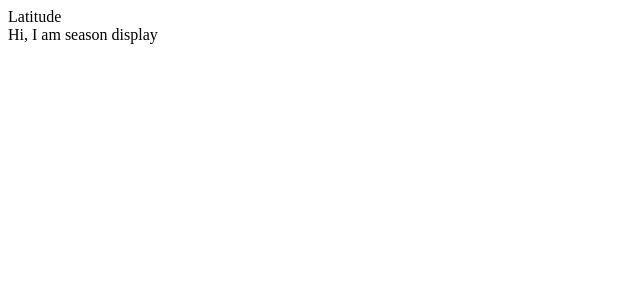
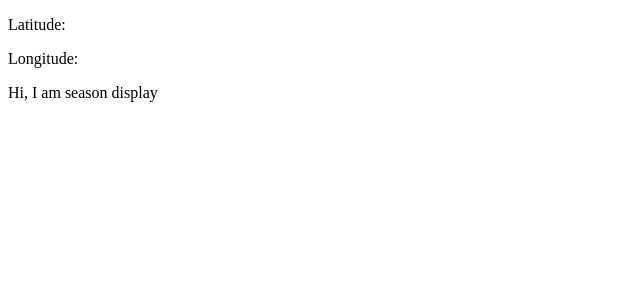
Before and after one commit to ellehallal/react-season-app, a React (Create React App) app: page / in a window 1280 px wide. Shown: the top 300 px of the page, without its empty margins (0-640 px from the left). Built offline with nearby package versions, Linux system fonts and the light colour scheme; no server answers; the HTML template or start-up script is replaced by a standard one.

Commit message:
Test componentDidMount()

```diff
--- a/src/App.js
+++ b/src/App.js
@@ -4,18 +4,36 @@ import SeasonDisplay from "./components/SeasonDisplay";
 export default class App extends React.Component {
   constructor(props) {
     super(props);
-    this.state = {};
+    this.state = {
+      lat: null,
+      long: null,
+      errorMessage: ""
+    };
+  }
+
+  componentDidMount() {
+    navigator.geolocation.getCurrentPosition(
+      function(location) {
+        this.setState({
+          lat: location.coords.latitude,
+          lon: location.coords.longitude
+        });
+      }.bind(this),
+      function(err) {
+        console.log(err);
+        this.setState({
+          errorMessage: "Unable to get location"
+        });
+      }.bind(this)
+    );
   }
 
   render() {
-    window.navigator.geolocation.getCurrentPosition(
-      position => console.log(position),
-      err => console.log(err)
-    );
-
     return (
       <div className="App">
-        Latitude
+        <p data-test="latitude">Latitude: {this.state.lat}</p>
+        <p data-test="longitude">Longitude: {this.state.lon}</p>
+        <p data-test="error-message">{this.state.errorMessage}</p>
         <SeasonDisplay />
       </div>
     );
```
Also changed, not shown: 1 other file (tests, documents, lock files or other folders).
